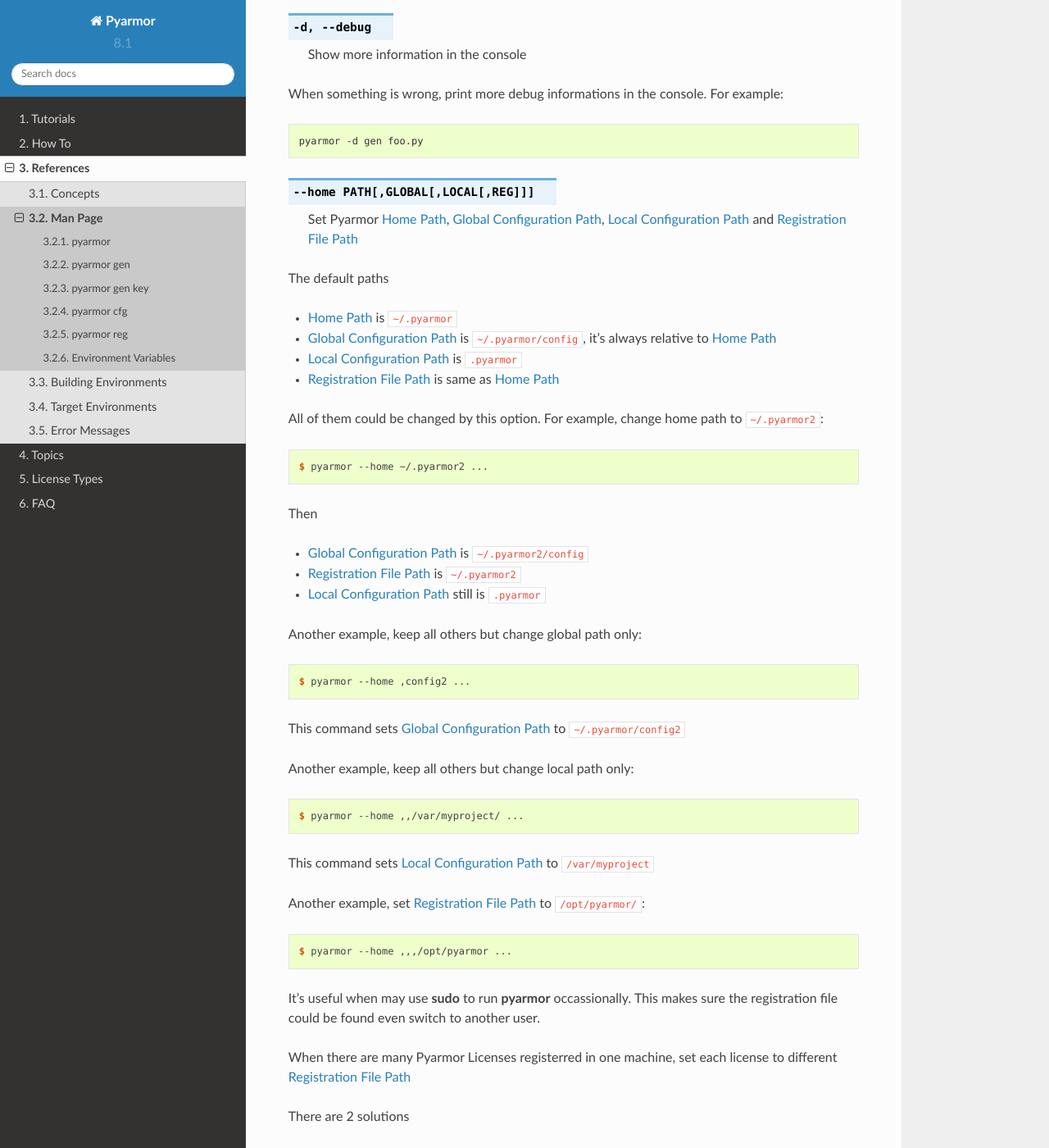
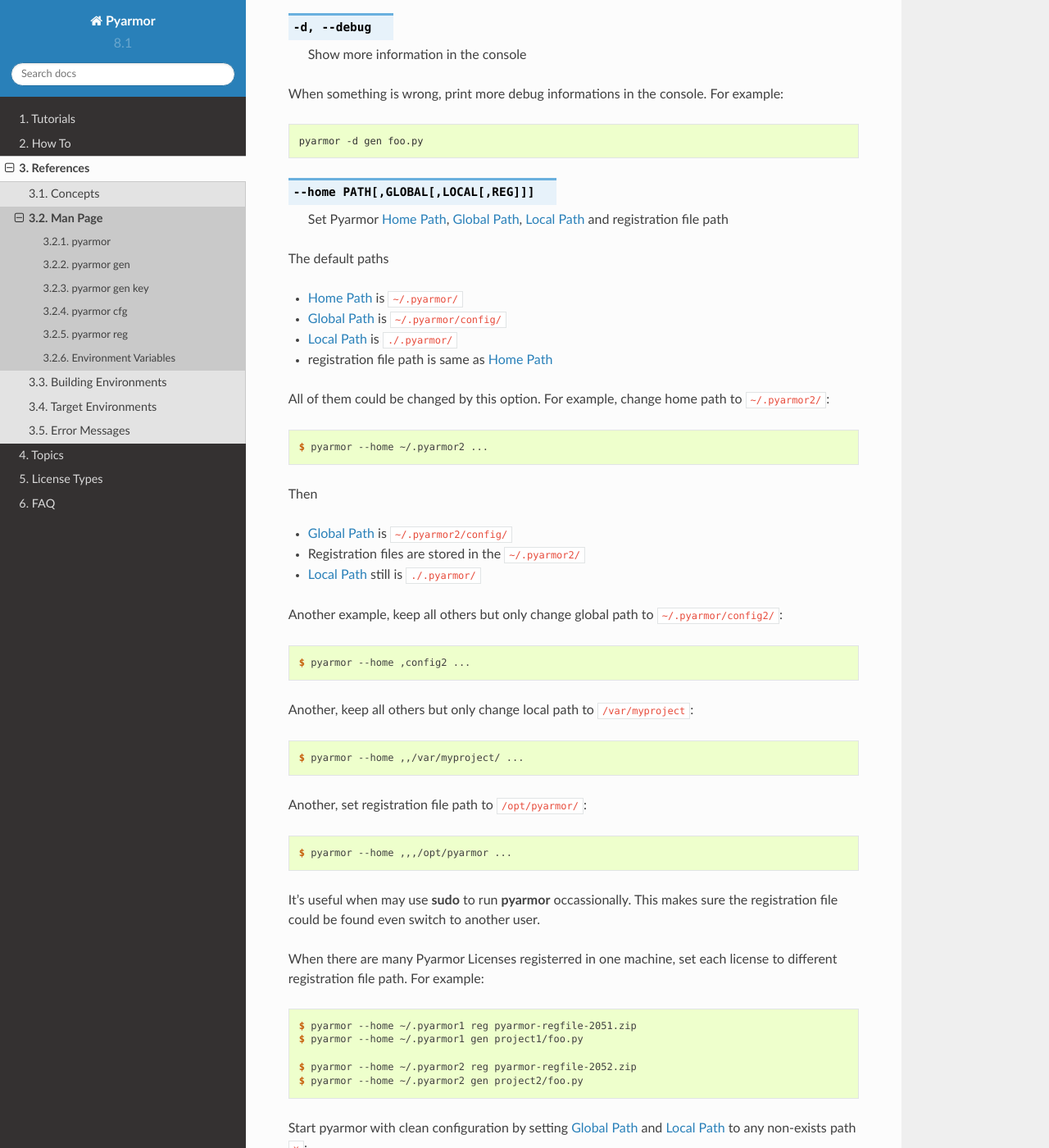
Before and after one commit to dashingsoft/pyarmor, a Sphinx documentation site: the page built from docs/reference/man.rst, in a window 1280 px wide and 1400 px high, scrolled down 1482 px. Shown: the whole window at 82% size. Built offline with Sphinx 7.4.7 and the Read the Docs theme 2.0.0, drawn with Linux system fonts in a browser that asks for light colours; some of the changed text lies outside the part shown.

Commit message:
Refine configuration path

```diff
--- a/docs/reference/environments.rst
+++ b/docs/reference/environments.rst
@@ -64,8 +64,8 @@
 There are 3 kinds of configuration files
 
 * global: an ini file :file:`~/.pyarmor/config/global`
-* local: an ini file :file:`.pyarmor/config`
-* private: each module may has one ini file in :term:`Local Configuration Path`. For example, :file:`.pyarmor/foo.rules` is private configuration of module ``foo``
+* local: an ini file :file:`./.pyarmor/config`
+* private: each module may has one ini file in :term:`Local Path`. For example, :file:`./.pyarmor/foo.rules` is private configuration of module ``foo``
 
 Use command :ref:`pyarmor cfg` to change options in configuration files.
 
--- a/docs/reference/man.rst
+++ b/docs/reference/man.rst
@@ -59,53 +59,43 @@
 
 .. option:: --home PATH[,GLOBAL[,LOCAL[,REG]]]
 
-            Set Pyarmor :term:`Home Path`, :term:`Global Configuration Path`,
-            :term:`Local Configuration Path` and :term:`Registration File Path`
+            Set Pyarmor :term:`Home Path`, :term:`Global Path`, :term:`Local Path` and registration file path
 
 The default paths
 
-* :term:`Home Path` is :file:`~/.pyarmor`
+* :term:`Home Path` is :file:`~/.pyarmor/`
 
-* :term:`Global Configuration Path` is :file:`~/.pyarmor/config`, it's always
-  relative to :term:`Home Path`
+* :term:`Global Path` is :file:`~/.pyarmor/config/`
 
-* :term:`Local Configuration Path` is :file:`.pyarmor`
+* :term:`Local Path` is :file:`./.pyarmor/`
 
-* :term:`Registration File Path` is same as :term:`Home Path`
+* registration file path is same as :term:`Home Path`
 
-All of them could be changed by this option. For example, change home path to :file:`~/.pyarmor2`::
+All of them could be changed by this option. For example, change home path to :file:`~/.pyarmor2/`::
 
     $ pyarmor --home ~/.pyarmor2 ...
 
 Then
 
-* :term:`Global Configuration Path` is :file:`~/.pyarmor2/config`
-* :term:`Registration File Path` is :file:`~/.pyarmor2`
-* :term:`Local Configuration Path` still is :file:`.pyarmor`
+* :term:`Global Path` is :file:`~/.pyarmor2/config/`
+* Registration files are stored in the :file:`~/.pyarmor2/`
+* :term:`Local Path` still is :file:`./.pyarmor/`
 
-Another example, keep all others but change global path only::
+Another example, keep all others but only change global path to :file:`~/.pyarmor/config2/`::
 
     $ pyarmor --home ,config2 ...
 
-This command sets :term:`Global Configuration Path` to :file:`~/.pyarmor/config2`
-
-Another example, keep all others but change local path only::
+Another, keep all others but only change local path to :file:`/var/myproject`::
 
     $ pyarmor --home ,,/var/myproject/ ...
 
-This command sets :term:`Local Configuration Path` to :file:`/var/myproject`
-
-Another example, set :term:`Registration File Path` to :file:`/opt/pyarmor/`::
+Another, set registration file path to :file:`/opt/pyarmor/`::
 
     $ pyarmor --home ,,,/opt/pyarmor ...
 
 It's useful when may use :command:`sudo` to run :command:`pyarmor` occassionally. This makes sure the registration file could be found even switch to another user.
 
-When there are many Pyarmor Licenses registerred in one machine, set each license to different :term:`Registration File Path`
-
-There are 2 solutions
-
-The first solution, one license one home::
+When there are many Pyarmor Licenses registerred in one machine, set each license to different registration file path. For example::
 
     $ pyarmor --home ~/.pyarmor1 reg pyarmor-regfile-2051.zip
     $ pyarmor --home ~/.pyarmor1 gen project1/foo.py
@@ -113,15 +103,7 @@
     $ pyarmor --home ~/.pyarmor2 reg pyarmor-regfile-2052.zip
     $ pyarmor --home ~/.pyarmor2 gen project2/foo.py
 
-The second solution, same home, one license one path::
-
-    $ pyarmor --home ,,,pyarmor1 reg pyarmor-regfile-2051.zip
-    $ pyarmor --home ,,,pyarmor1 gen project1/foo.py
-
-    $ pyarmor --home ,,,pyarmor2 reg pyarmor-regfile-2052.zip
-    $ pyarmor --home ,,,pyarmor2 gen project2/foo.py
-
-Start pyarmor with clean configuration by setting :term:`Global Configuration Path` and :term:`Local Configuration Path` to any non-exists path ``x``::
+Start pyarmor with clean configuration by setting :term:`Global Path` and :term:`Local Path` to any non-exists path ``x``::
 
     $ pyarmor --home ,x,x, gen foo.py
 
@@ -667,7 +649,7 @@
 
             Do everything in global settings
 
-Without this option, all the changed settings are soted in :term:`Local Configuration Path`, generally it's ``.pyarmor`` in the current path. By this option, everything is stored in :term:`Global Configuration Path`, generally it's ``~/.pyarmor/config/global``
+Without this option, all the changed settings are stored in :term:`Local Path`, generally it's ``./.pyarmor/config``. By this option, everything is stored in :term:`Global Path`, generally it's ``~/.pyarmor/config/global``
 
 .. option:: -r, --reset
 
```
Also changed, not shown: docs/reference/concepts.rst (+7 -9 lines).
